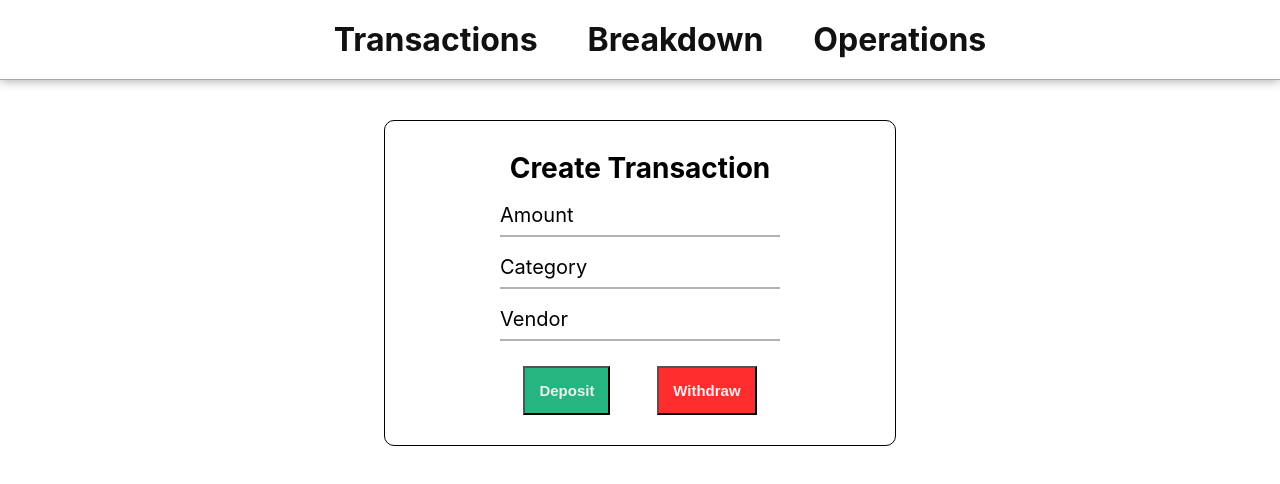
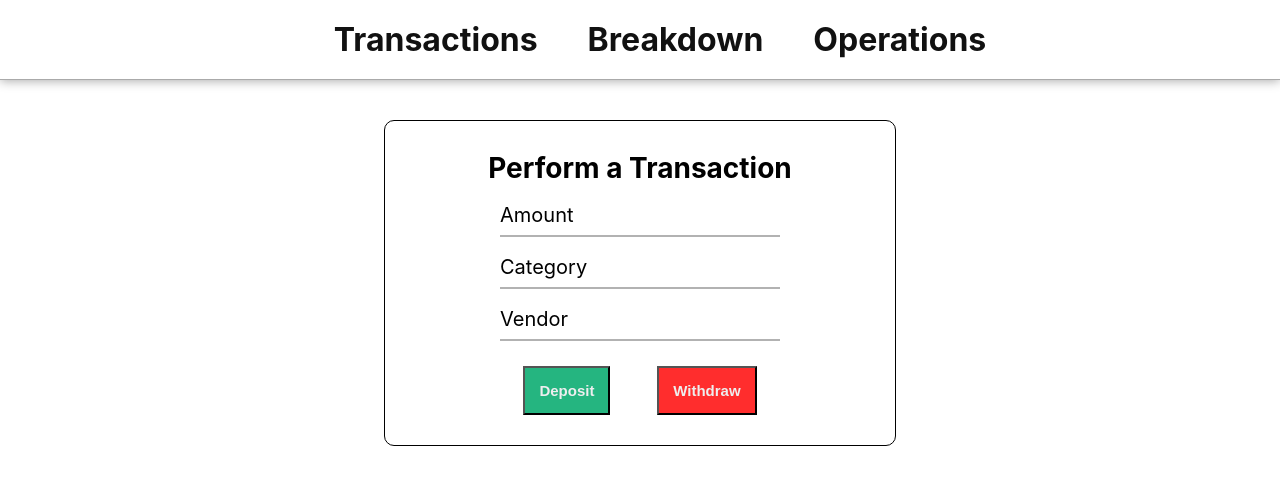
Before and after one commit to jaafari-R/Bank-WebApp, a React (Create React App) app in the folder frontend/: page /createTransaction in a window 1280 px wide. Shown: the top 484 px of the page. Built offline with nearby package versions, Linux system fonts and the light colour scheme.

Commit message:
changed Create Transaction title

```diff
--- a/frontend/src/components/operations/CreateTransaction.js
+++ b/frontend/src/components/operations/CreateTransaction.js
@@ -32,7 +32,7 @@ export default function CreateTransaction() {
 
     return (
         <div className='operation createTransaction'>
-            <h2 className='title'>Create Transaction</h2>
+            <h2 className='title'>Perform a Transaction</h2>
 
             <FormInput dataType="number" handleChange={handleChange(setAmount)} fieldName="amount" value={amount}/>
             <FormInput dataType="text" handleChange={handleChange(setCategory)} fieldName="category" value={category}/>
```
